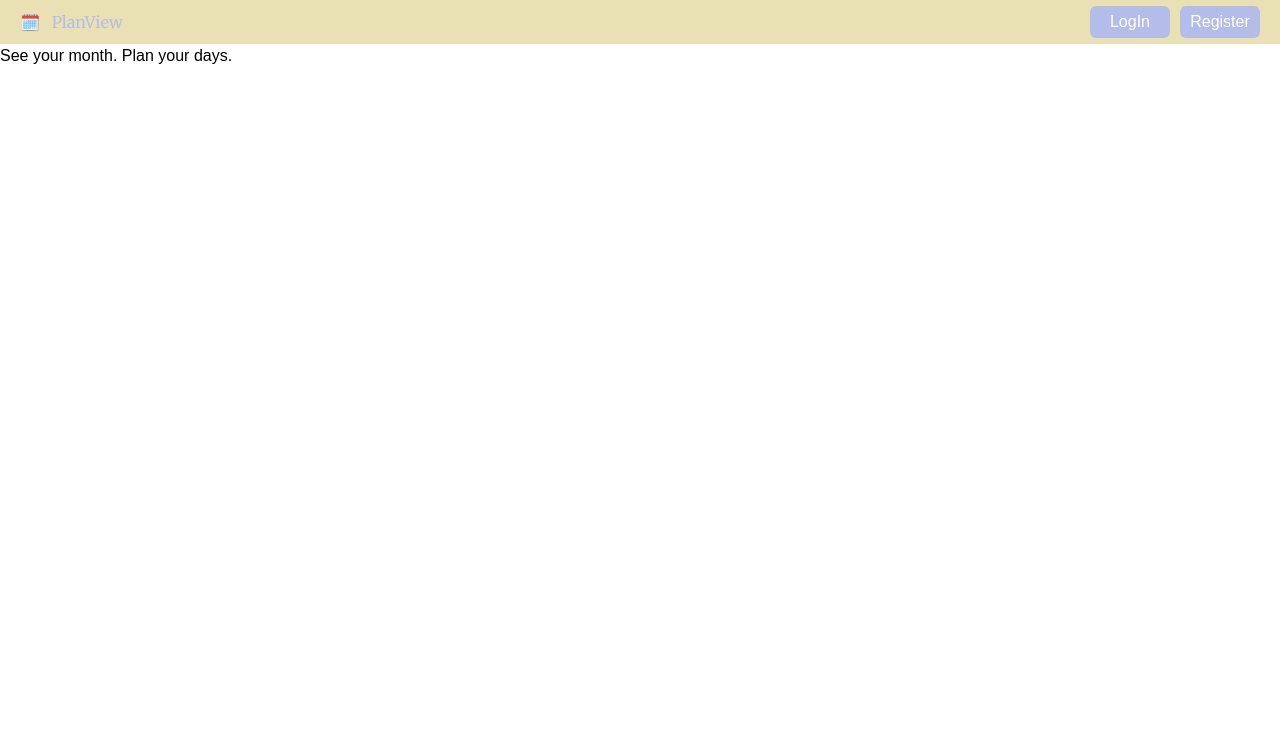
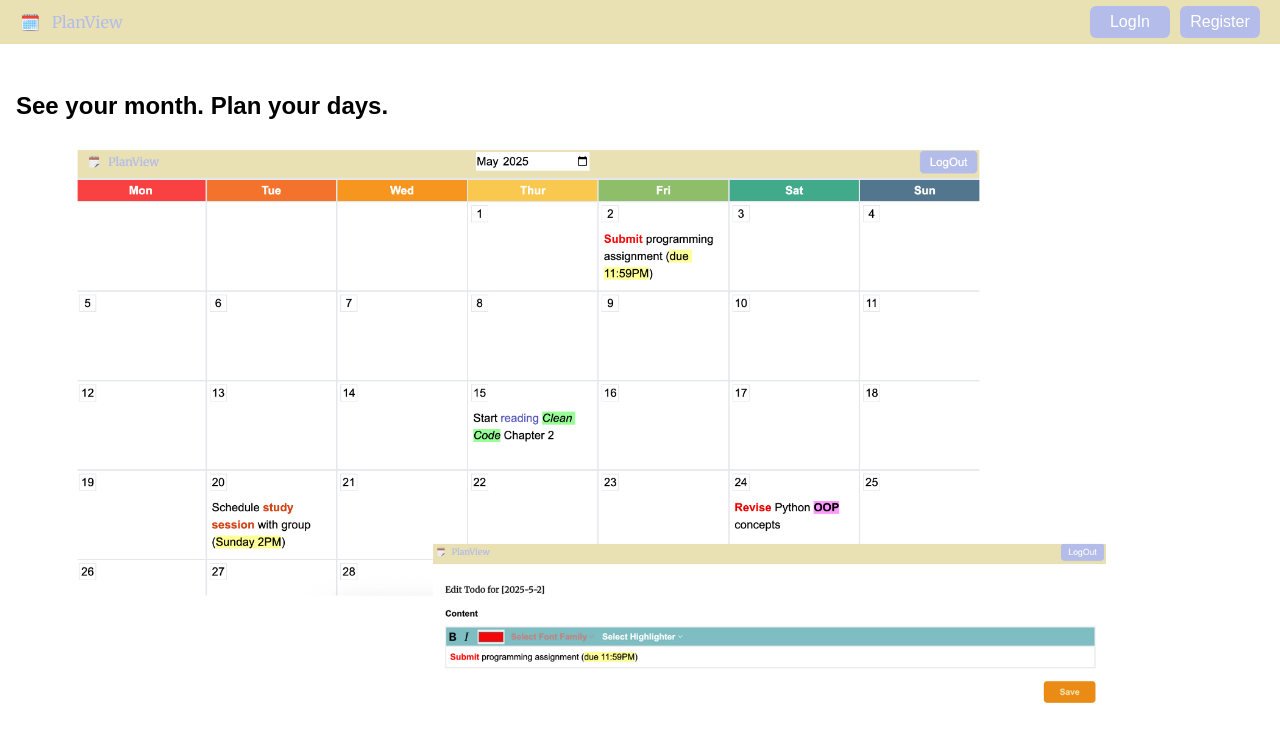
Before and after one commit to Jennifer-JY/planner, a Next.js app: page / in a window 1280 px wide. Shown: the top 742 px of the page. Built offline with nearby package versions, Linux system fonts and the light colour scheme; no server answers.

Commit message:
Add demo image, add password type to password inputs.

```diff
--- a/app/calendar/[date]/edit/page.tsx
+++ b/app/calendar/[date]/edit/page.tsx
@@ -5,7 +5,7 @@ import { fetchTodosGivenId } from "@/lib/actions";
 const TodoEditorPage = async (props: { params: Promise<{ date: string }> }) => {
   const params = await props.params;
   const todos = await fetchTodosGivenId(params.date);
-  console.log(todos);
+
   return (
     <>
       <div className="m-9">
--- a/app/page.tsx
+++ b/app/page.tsx
@@ -1,7 +1,17 @@
+import Image from "next/image";
 export default function Home() {
   return (
-    <div className="h-full">
-      <h1>See your month. Plan your days.</h1>
+    <div className="h-full flex flex-col justify-center p-4">
+      <h1 className="text-2xl font-semibold mb-4">
+        See your month. Plan your days.
+      </h1>
+      <Image
+        alt="Student calendar app interface showing tasks for May 2025"
+        src="/demo.png"
+        height={1010}
+        width={2048}
+        priority
+      />
     </div>
   );
 }
--- a/app/ui/components/authentication/login.tsx
+++ b/app/ui/components/authentication/login.tsx
@@ -30,6 +30,7 @@ const LoginForm = () => {
           id="login-password"
           className="border-solid border-2 h-10"
           name="password"
+          type="password"
         ></input>
         <input type="hidden" name="redirectTo" value={callbackUrl} />
         <button
--- a/app/ui/components/authentication/register.tsx
+++ b/app/ui/components/authentication/register.tsx
@@ -52,6 +52,7 @@ const RegisterForm = () => {
           id="register-password"
           className="border-solid border-2 h-10"
           name="password"
+          type="password"
         ></input>
         {retMessage?.errors?.password && (
           <>
@@ -69,6 +70,7 @@ const RegisterForm = () => {
           id="register-password-confirm"
           className="border-solid border-2 h-10"
           name="confirmPassword"
+          type="password"
         ></input>
         {retMessage?.errors?.confirmPassword && (
           <>
--- a/app/ui/components/editor/menu/highlight.tsx
+++ b/app/ui/components/editor/menu/highlight.tsx
@@ -6,7 +6,7 @@ const colors = [
     value: "#98FF98",
   },
   {
-    name: "Yello",
+    name: "Yellow",
     value: "#FFFF98",
   },
   {
--- a/auth.ts
+++ b/auth.ts
@@ -39,10 +39,10 @@ export const { auth, signIn, signOut } = NextAuth({
         if (parsedCredentials.success) {
           const { email, password } = parsedCredentials.data;
           const user = await getUser(email);
-          console.log(user);
+
           if (!user) return null;
           const passwordMatch = await bcrypt.compare(password, user.password);
-          console.log(passwordMatch);
+
           if (passwordMatch) return user;
         }
         console.log("Invalid email/password");
```
Also changed, not shown: lib/actions.ts (+2 -9 lines), public/demo.png (added), public/demo1.png (added).
